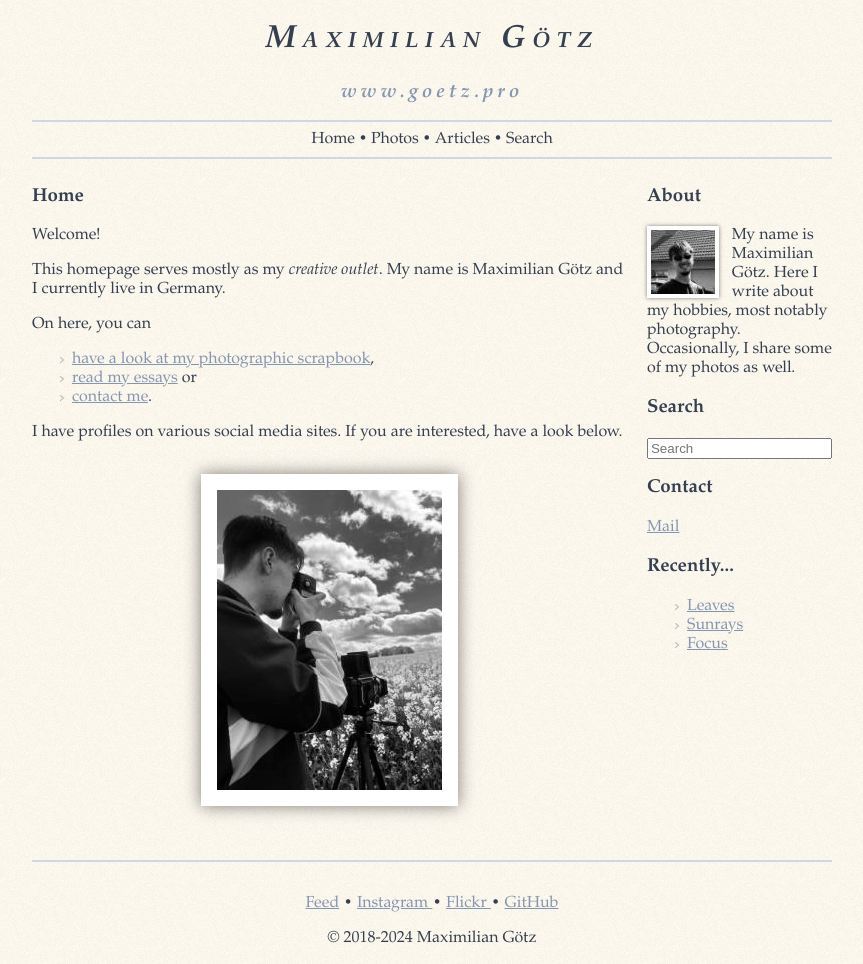
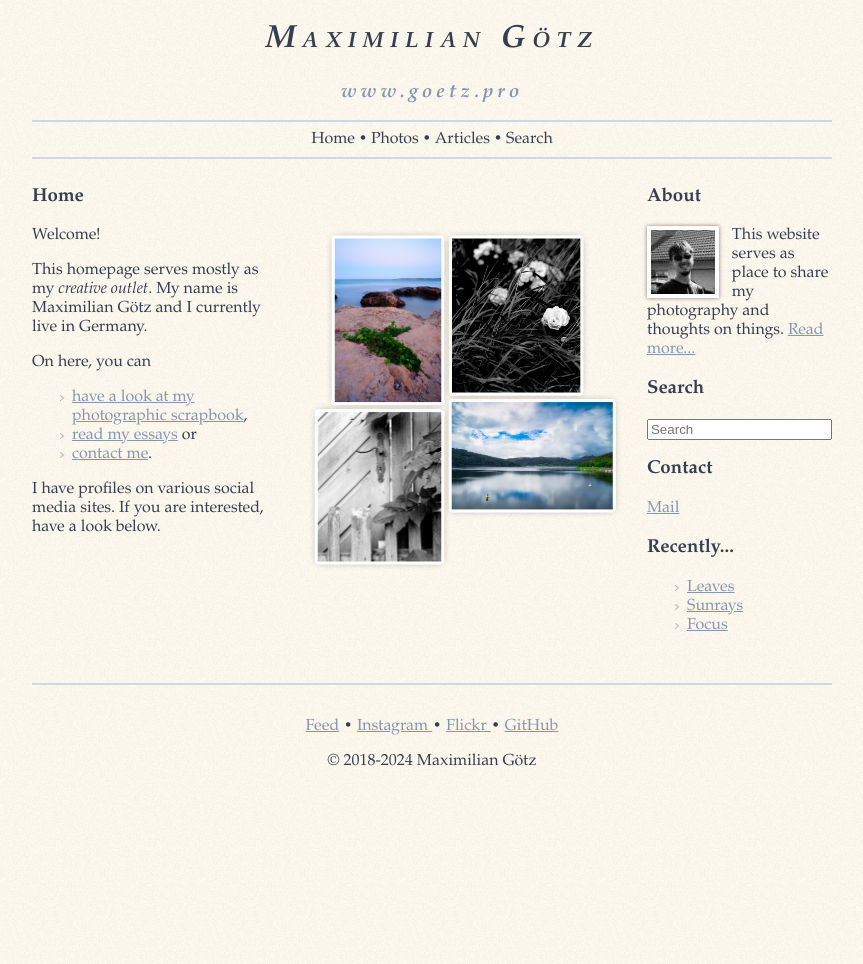
Before and after one commit to ImMaax/immaax.github.io, a Jekyll site: the page built from index.markdown, in a window 1280 px wide. Shown: the whole page, without its empty margins (208-1071 px from the left). Built offline with Jekyll 4.4.1, drawn with Linux system fonts in a browser that asks for light colours; after the commit the page ends 900 px from its top, so only the background shows below that.

Commit message:
update start page, sidebar

```diff
--- a/_layouts/default.html
+++ b/_layouts/default.html
@@ -17,7 +17,7 @@
     <meta name="twitter:image" content="{{ '/assets/img/twitter-image.jpg?v=2' | absolute_url }}">
     <meta property="twitter:domain" content="goetz.pro">
     <meta property="twitter:url" content="{{ page.url | absolute_url }}">
-    <link rel="stylesheet" href="/assets/css/style.css?v=14">
+    <link rel="stylesheet" href="/assets/css/style.css?v=15">
     <link rel="icon" type="image/x-icon" href="/favicon.ico">
     <link rel="alternate" type="application/atom+xml" href="/feed.xml"
           title="Feed">
@@ -57,8 +57,8 @@
         <aside>
           <h3>About</h3>
           <img src="/assets/img/portrait2.jpg" alt="Me" id="portrait">
-          My name is Maximilian Götz. Here I write about my hobbies, most
-          notably photography. Occasionally, I share some of my photos as well.
+          This website serves as place to share my photography and thoughts on
+          things. <a href="/">Read more...</a>
 
           <h3>Search</h3>
           <form action="/search" method="GET">
--- a/assets/css/style.css
+++ b/assets/css/style.css
@@ -95,6 +95,11 @@ header a:link,
 header a:visited {
   color: inherit;
   text-decoration: none;
+}
+
+.txt-img {
+  float: right;
+  max-width: 100%;
 }
 
 .info {
--- a/index.markdown
+++ b/index.markdown
@@ -5,6 +5,8 @@ description: Welcome to www.goetz.pro
 ---
 
 ### Home
+
+<img src="/assets/img/collage1.png" alt="Collage" class="txt-img">
 
 Welcome!
 
@@ -18,7 +20,3 @@ On here, you can
 
 I have profiles on various social media sites. If you are interested, have a
 look below.
-
-<div class="photo-container">
-  <img src="/assets/img/support/me-metering-light.jpg" alt="Me, metering light" class="photo">
-</div>
```
Also changed, not shown: assets/img/collage1.png (added).
